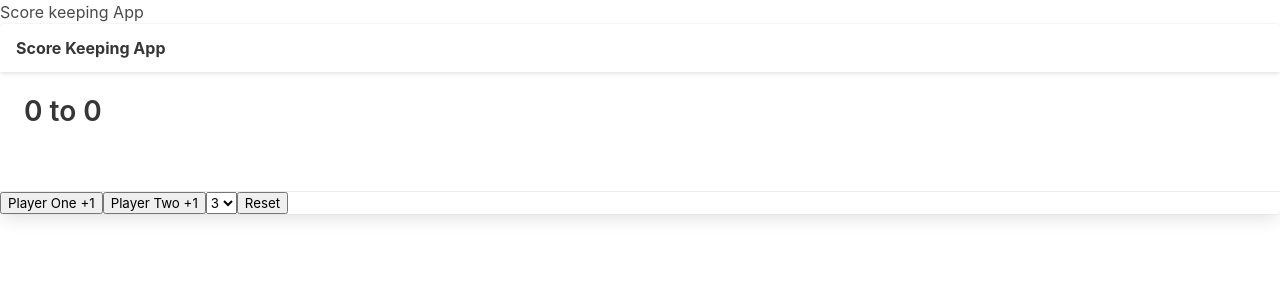
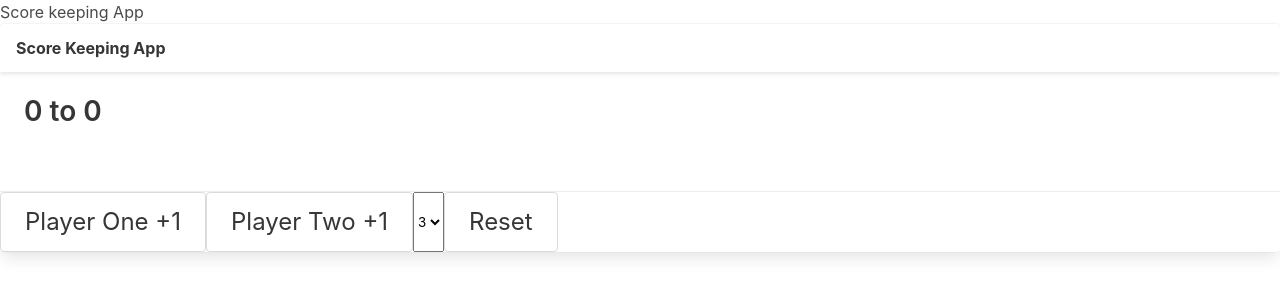
Before and after one commit to TyrinH/Score-Keeper, a plain HTML site: page index.html in a window 1280 px wide. Drawn offline with nearby package versions, Linux system fonts and the light colour scheme.

Commit message:
resized buttons

```diff
--- a/index.html
+++ b/index.html
@@ -28,8 +28,8 @@
           </div>
         </div>
         <footer class="card-footer">
-            <button id='p1Button'>Player One +1</button>
-            <button id='p2Button'>Player Two +1</button>
+            <button id='p1Button' class="button is-large">Player One +1</button>
+            <button id='p2Button' class="button is-large">Player Two +1</button>
             <select name="" id="winningValue">
                 <option value="3">3</option>
                 <option value="4">4</option>
@@ -38,7 +38,7 @@
                 <option value="7">7</option>
                 <option value="8">8</option>
             </select>
-            <button id='reset'>Reset</button>
+            <button id='reset' class="button is-large">Reset</button>
         </footer>
       </div>
 
```
